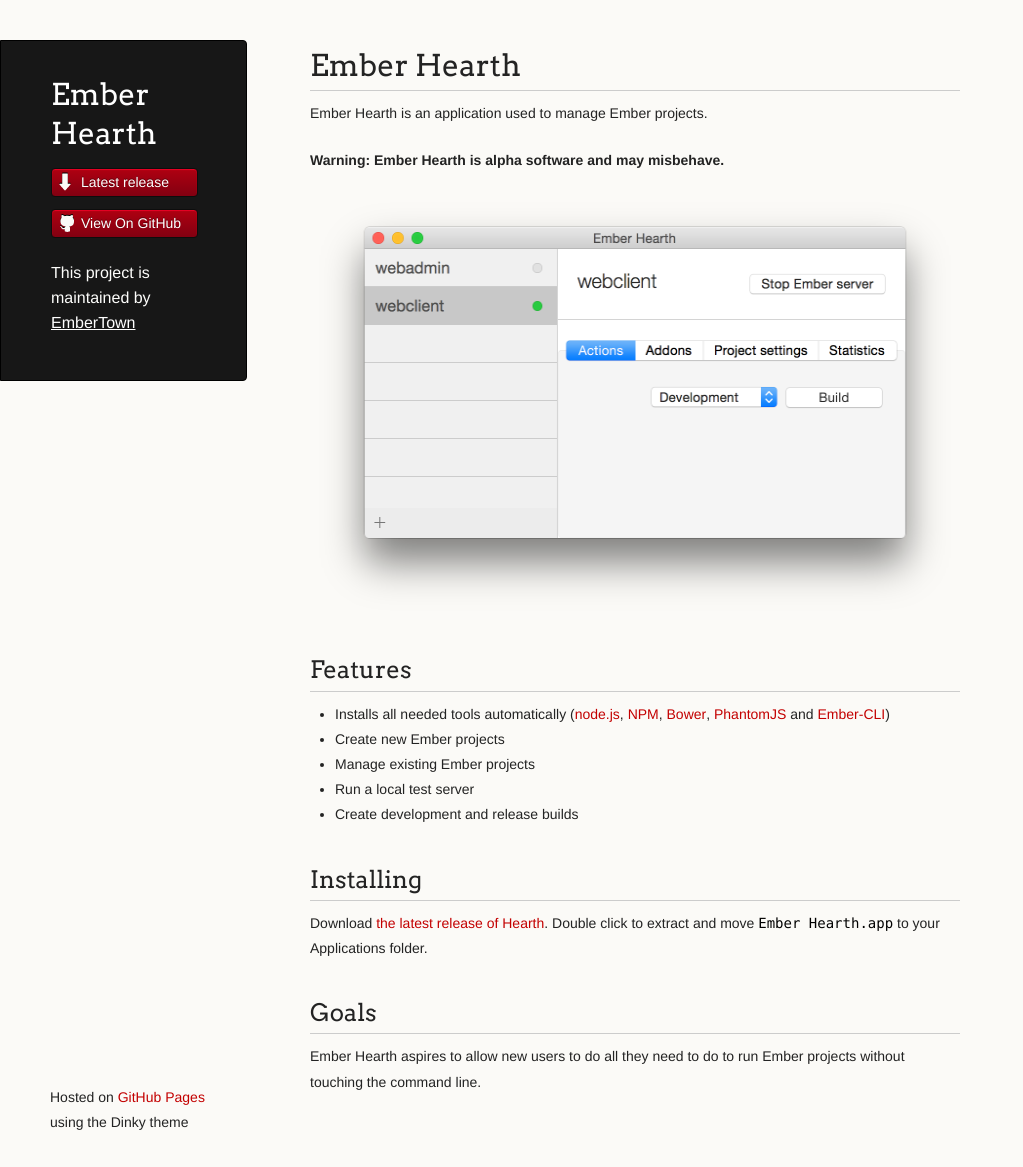
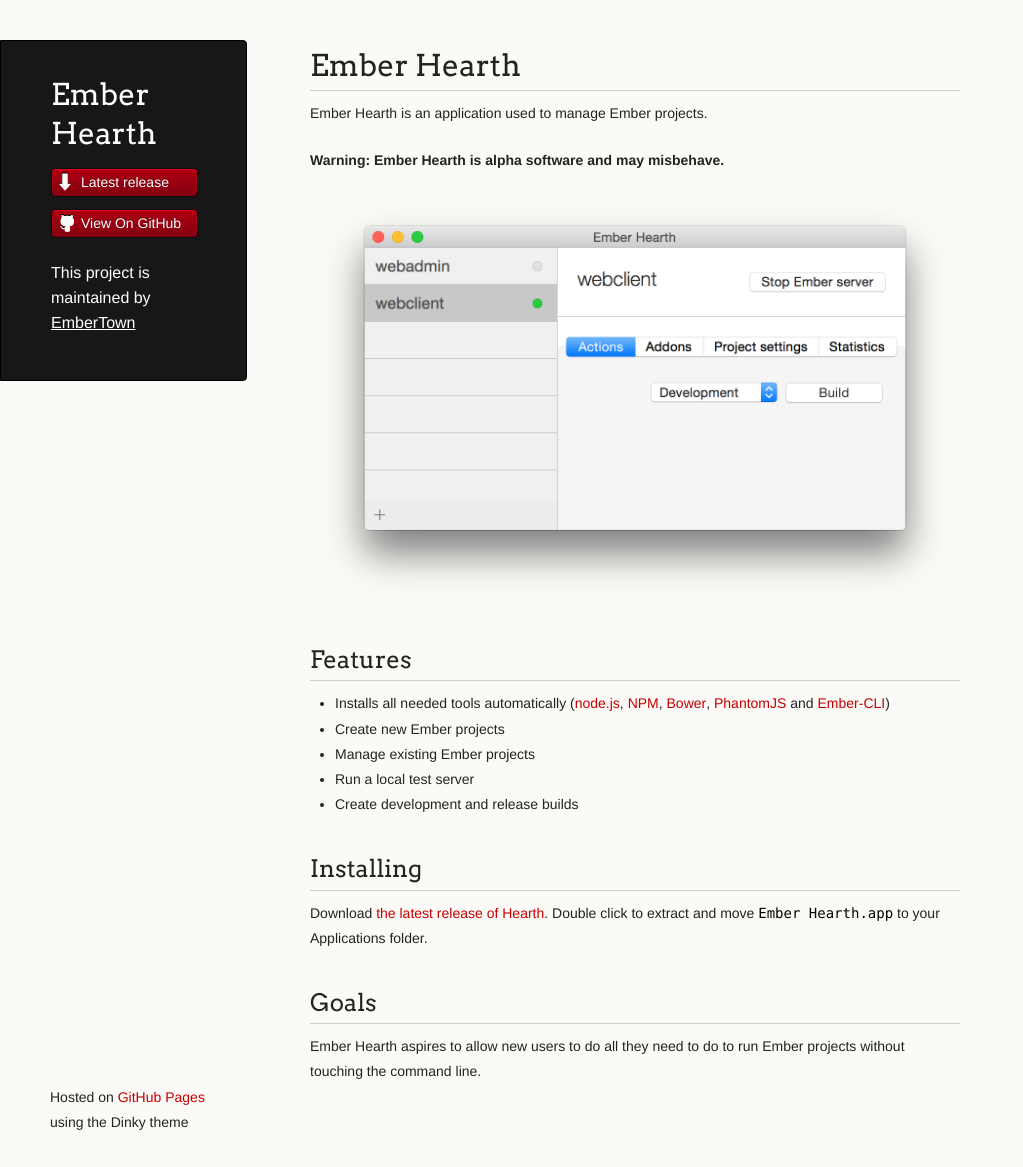
Before and after one commit to EmberTown/ember-hearth, a Jekyll site: the page built from index.md, in a window 1280 px wide and 1167 px high. Shown: the whole window, without its empty margins (0-1023 px from the left). Built offline with Jekyll 4.4.1, drawn with Linux system fonts in a browser that asks for light colours.

Commit message:
Don't define height for screenshot

```diff
--- a/index.md
+++ b/index.md
@@ -6,7 +6,7 @@
 
 **Warning: Ember Hearth is alpha software and may misbehave.**
 
-<img width="666" height="423" src="{{"/images/screenshot 0.1.0.png" | prepend: site.baseurl}}" alt="The glory that is Ember Hearth"/>
+<img width="666" src="{{"/images/screenshot 0.1.0.png" | prepend: site.baseurl}}" alt="The glory that is Ember Hearth"/>
 
 ## Features
 * Installs all needed tools automatically ([node.js](http://nodejs.org), [NPM](http://npmjs.com), [Bower](http://bower.io), [PhantomJS](http://phantomjs.org) and [Ember-CLI](http://ember-cli.com))
```
